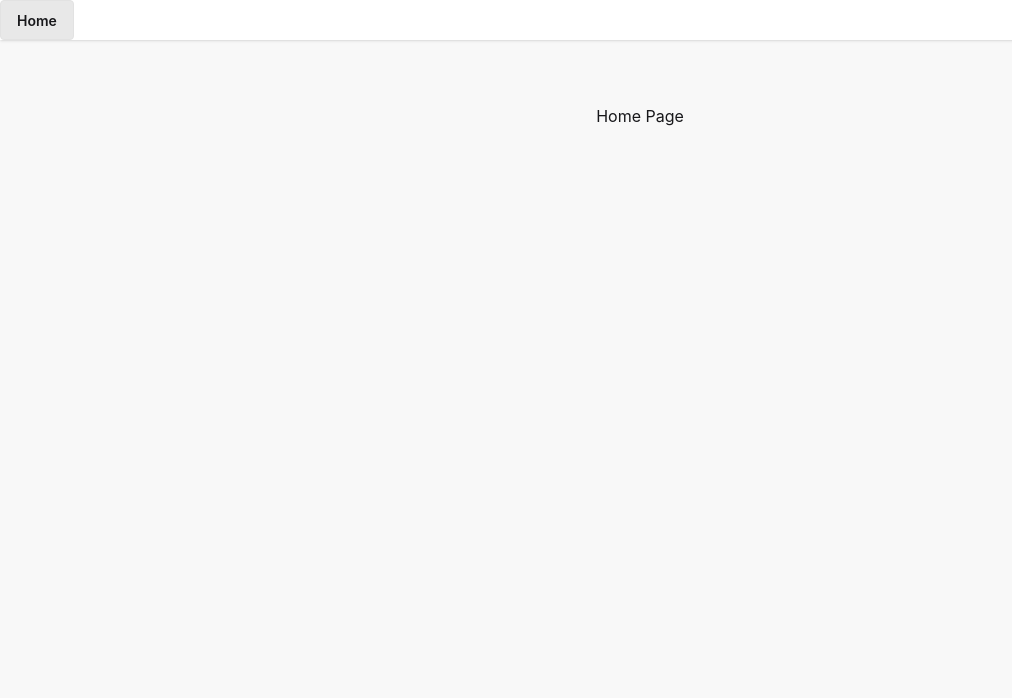
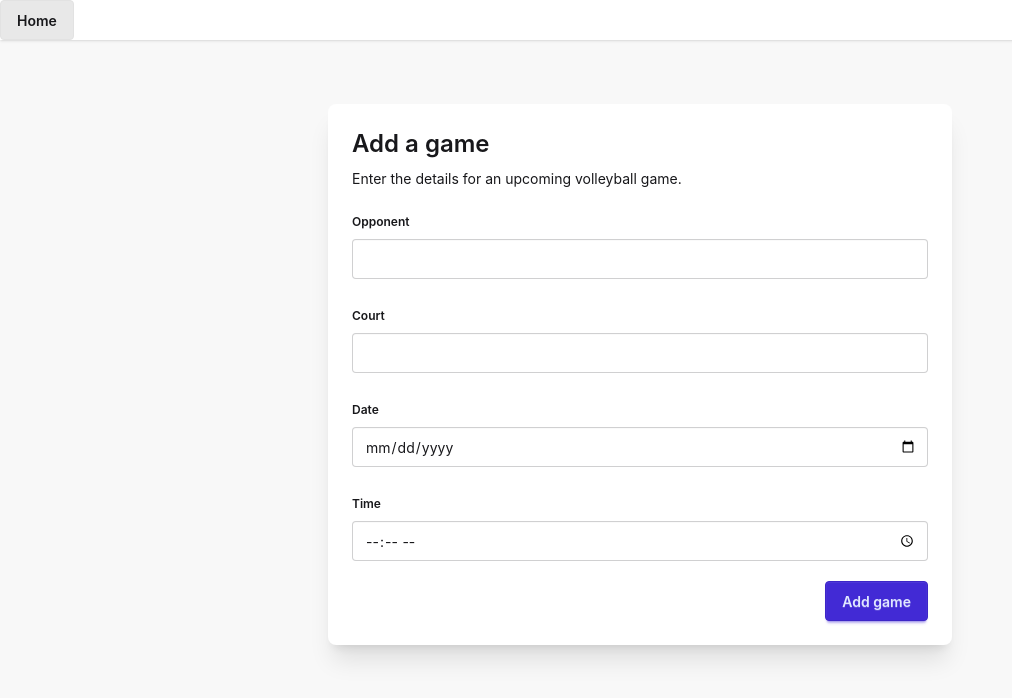
Before and after one commit to commander1228/volleyball-signup, a Vue app in the folder volleyball-signup/: page / in a window 1280 px wide. Shown: the top 698 px of the page, without its empty margins (0-1012 px from the left). Built offline with nearby package versions, Linux system fonts and the light colour scheme; no server answers.

Commit message:
temporary add game form

```diff
--- /dev/null
+++ b/volleyball-signup/src/components/AddGameForm.vue
@@ -0,0 +1,91 @@
+<script setup lang="ts">
+import { reactive, ref } from "vue";
+import { createGame } from "@/services/volleyBallService";
+
+const form = reactive({
+  opponent: "",
+  court: "",
+  gameDate: "",
+  gameTime: "",
+});
+
+const isSubmitting = ref(false);
+const statusMessage = ref("");
+const errorMessage = ref("");
+
+async function submitGame() {
+  isSubmitting.value = true;
+  statusMessage.value = "";
+  errorMessage.value = "";
+
+  try {
+    await createGame({
+      opponent: form.opponent.trim(),
+      court: Number(form.court),
+      gameDate: new Date(`${form.gameDate}T${form.gameTime}`),
+      gameTime: form.gameTime,
+    });
+
+    form.opponent = "";
+    form.court = "";
+    form.gameDate = "";
+    form.gameTime = "";
+    statusMessage.value = "Game added successfully.";
+  } catch (error) {
+    errorMessage.value =
+      error instanceof Error ? error.message : "Unable to add the game. Please try again.";
+  } finally {
+    isSubmitting.value = false;
+  }
+}
+</script>
+
+<template>
+  <div class="card bg-base-100 shadow-xl">
+    <div class="card-body">
+      <h1 class="card-title text-2xl">Add a game</h1>
+      <p>Enter the details for an upcoming volleyball game.</p>
+
+      <form class="mt-2 space-y-4" @submit.prevent="submitGame">
+        <fieldset class="fieldset">
+          <legend class="fieldset-legend">Opponent</legend>
+          <input
+            v-model="form.opponent"
+            class="input w-full"
+            type="text"
+            required
+            autocomplete="off"
+          />
+        </fieldset>
+
+        <fieldset class="fieldset">
+          <legend class="fieldset-legend">Court</legend>
+          <input v-model="form.court" class="input w-full" type="number" min="1" step="1" required />
+        </fieldset>
+
+        <fieldset class="fieldset">
+          <legend class="fieldset-legend">Date</legend>
+          <input v-model="form.gameDate" class="input w-full" type="date" required />
+        </fieldset>
+
+        <fieldset class="fieldset">
+          <legend class="fieldset-legend">Time</legend>
+          <input v-model="form.gameTime" class="input w-full" type="time" required />
+        </fieldset>
+
+        <div v-if="errorMessage" class="alert alert-error" role="alert">
+          <span>{{ errorMessage }}</span>
+        </div>
+        <div v-if="statusMessage" class="alert alert-success" role="status">
+          <span>{{ statusMessage }}</span>
+        </div>
+
+        <div class="card-actions justify-end">
+          <button class="btn btn-primary" type="submit" :disabled="isSubmitting">
+            {{ isSubmitting ? "Adding game..." : "Add game" }}
+          </button>
+        </div>
+      </form>
+    </div>
+  </div>
+</template>
--- a/volleyball-signup/src/pages/HomePage.vue
+++ b/volleyball-signup/src/pages/HomePage.vue
@@ -1,23 +1,9 @@
+<script setup lang="ts">
+import AddGameForm from "@/components/AddGameForm.vue";
+</script>
+
 <template>
-  <section class="home-page">
-    <h1>Home Page</h1>
+  <section class="mx-auto my-16 w-full max-w-2xl px-6">
+    <AddGameForm />
   </section>
 </template>
-
-<style scoped>
-.home-page {
-  max-width: 48rem;
-  margin: 4rem auto;
-  padding: 0 1.5rem;
-  text-align: center;
-}
-
-h1 {
-  margin-bottom: 1rem;
-}
-
-p {
-  color: #555;
-  font-size: 1.125rem;
-}
-</style>
--- /dev/null
+++ b/volleyball-signup/src/services/volleyBallService.ts
@@ -0,0 +1,12 @@
+import type { CreateGameRequest, GameDateResponse } from "@/types/volleyball";
+import { getApi, postApi } from "./api";
+
+export async function createGame(createGameRequest: CreateGameRequest){
+    const result = await postApi('/api/volleyball/game', createGameRequest);
+    }
+
+
+export async function getGameDates(): Promise<GameDateResponse[]>{
+    const result = await getApi<GameDateResponse[]>('/api/volleyball/game');
+    return result;
+}
```
Also changed, not shown: volleyball-signup/src/types/volleyball.ts (+8 -3 lines).
